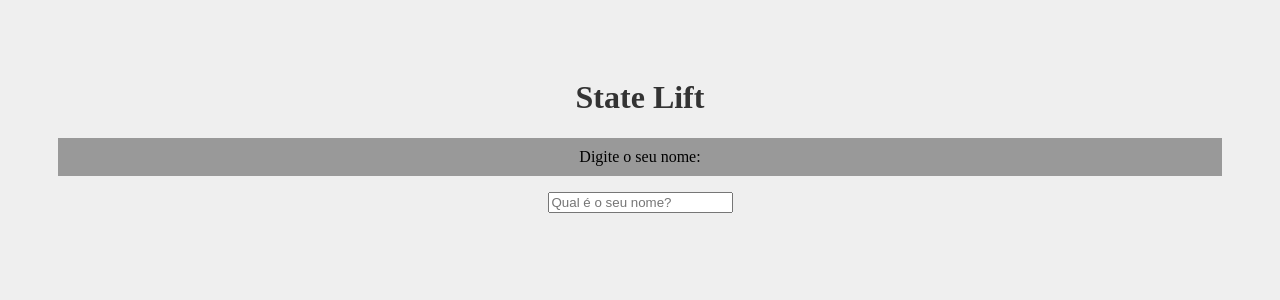
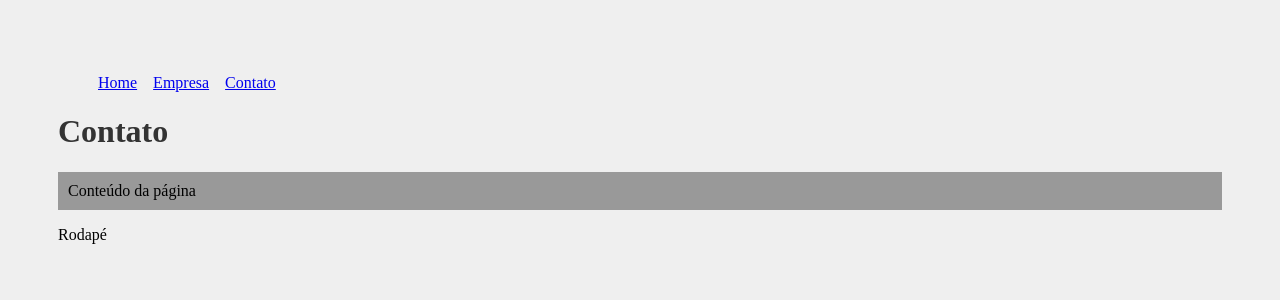
Before and after one commit to jeffersondamasceno/meu-projeto, a React (Create React App) app: page /contato in a window 1280 px wide. Shown: the top 300 px of the page. Built offline with nearby package versions, Linux system fonts and the light colour scheme.

Commit message:
feat: Vídeo 15 adicionado

```diff
--- a/src/App.js
+++ b/src/App.js
@@ -1,18 +1,25 @@
-import { useState } from 'react';
+import { BrowserRouter as Router, Routes, Route, Link } from "react-router-dom";
+import Home from './pages/Home';
+import Contato from './pages/Contato';
+import Empresa from './pages/Empresa';
+import Navbar from "./components/layout/Navbar";
+import Footer from "./components/layout/Footer";
 
 import './App.css';
-import SeuNome from './components/SeuNome';
-import Saudacao from './components/Saudacao';
 
 function App() {
-  const [nome, setNome] = useState()
 
   return (
-    <div className="App">
-      <h1>State Lift</h1>
-      <SeuNome setNome={setNome}/>
-      <Saudacao nome={nome} />
-    </div>
+    <Router>
+      <Navbar />
+      <Routes>
+        <Route exact path="/home" element={<Home />} />
+        <Route path="/empresa" element={<Empresa />} />
+        <Route path="/contato" element={<Contato />} />
+      </Routes>
+      <Footer />
+    </Router>
+
   );
 }
 
--- /dev/null
+++ b/src/components/layout/Footer.js
@@ -0,0 +1,5 @@
+function Footer() {
+    return <footer>Rodapé</footer>
+}
+
+export default Footer
--- /dev/null
+++ b/src/components/layout/Navbar.js
@@ -0,0 +1,14 @@
+import { Link } from "react-router-dom"
+import styles from './Navbar.module.css'
+
+function Navbar() {
+    return (
+        <ul className={styles.list}>
+            <li className={styles.item}><Link to="/home">Home</Link></li>
+            <li className={styles.item}><Link to="/empresa">Empresa</Link></li>
+            <li className={styles.item}><Link to="/contato">Contato</Link></li>
+        </ul>
+    )
+}
+
+export default Navbar
--- /dev/null
+++ b/src/components/layout/Navbar.module.css
@@ -0,0 +1,8 @@
+.list {
+    display: flex;
+    list-style: none;
+}
+
+.item {
+    margin-right: 1em;
+}
--- /dev/null
+++ b/src/pages/Contato.js
@@ -0,0 +1,10 @@
+function Contato() {
+    return (
+        <div>
+            <h1>Contato</h1>
+            <p>Conteúdo da página</p>
+        </div>
+    )
+}
+
+export default Contato
--- /dev/null
+++ b/src/pages/Empresa.js
@@ -0,0 +1,10 @@
+function Empresa() {
+    return (
+        <div>
+            <h1>Empresa</h1>
+            <p>Conteúdo da página</p>
+        </div>
+    )
+}
+
+export default Empresa
--- /dev/null
+++ b/src/pages/Home.js
@@ -0,0 +1,10 @@
+function Home() {
+    return (
+        <div>
+            <h1>Home</h1>
+            <p>Conteúdo da página</p>
+        </div>
+    )
+}
+
+export default Home
```
